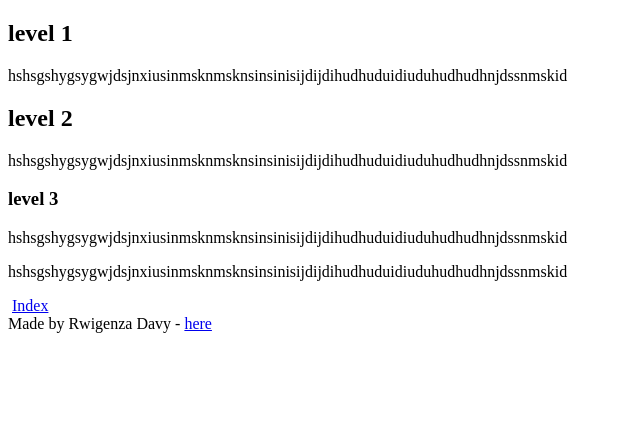
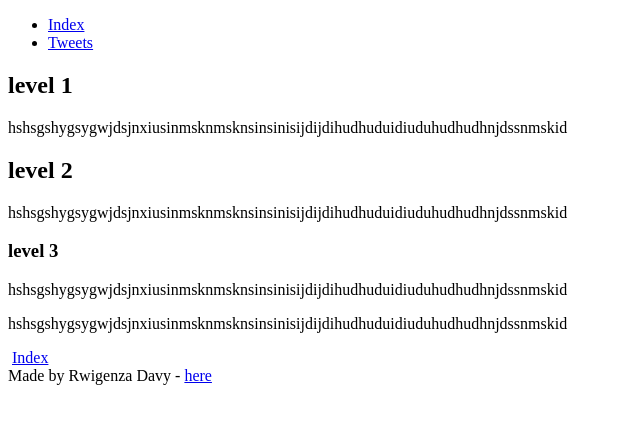
Before and after one commit to Rwigenzadavy/alu-scripting, a plain HTML site: page alu-web-development/html_basic/tweets.html in a window 1280 px wide. Shown: the whole page, without its empty margins (0-640 px from the left). Drawn offline with Linux system fonts and the light colour scheme.

Commit message:
tweets.html

```diff
--- a/alu-web-development/html_basic/tweets.html
+++ b/alu-web-development/html_basic/tweets.html
@@ -6,7 +6,10 @@
 	</head>
 	<body>
 	  <header>
-
+                <ul>
+		   <li><a href="index.html">Index</a></li>
+		   <li><a href="tweets.html">Tweets</a></li>
+		 </ul>
 	  </header>
 	  <main>
 	     <article>
```
